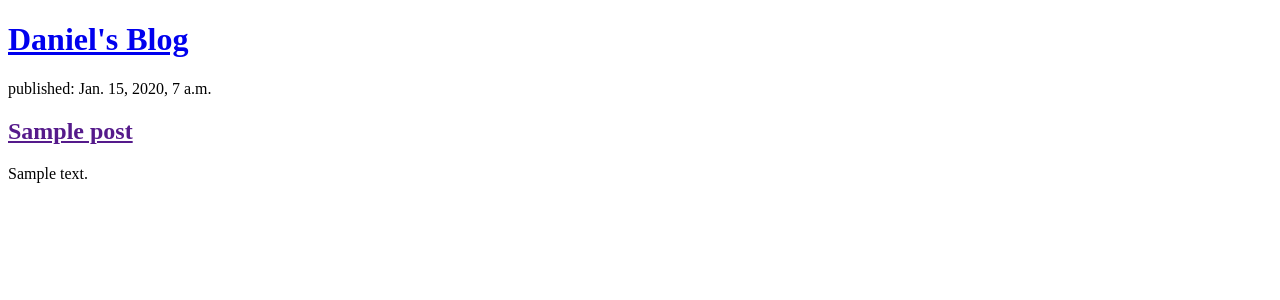
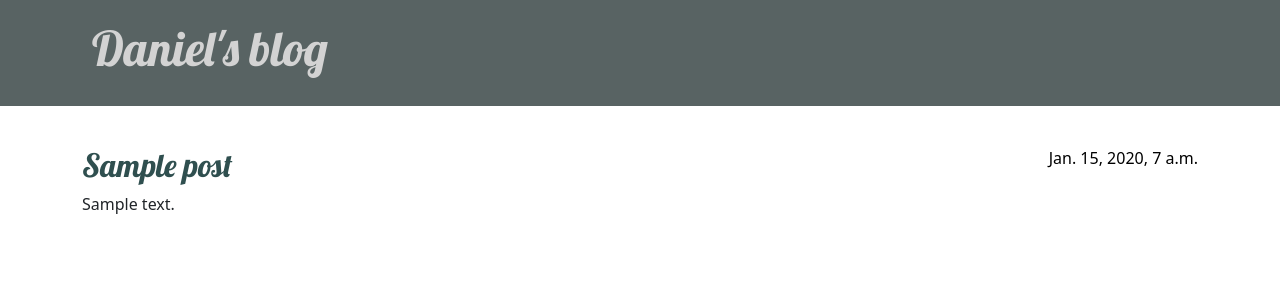
Before and after one commit to assisDaniel/django-blog, a Django app: page / in a window 1280 px wide. Shown: the top 300 px of the page. Run offline with Django 3.2, Linux system fonts and the light colour scheme; tables that the repository leaves empty hold one stand-in row (values such as "Sample post").

Commit message:
making it pretty

```diff
--- /dev/null
+++ b/blog/static/css/blog.css
@@ -0,0 +1,61 @@
+.page-header{
+    background-color: #586363;
+    margin-top: 0;
+    margin-bottom:40px;
+    padding: 20px 20px 20px 40px;
+}
+
+.page-header h1, .page-header h1 a,
+.page-header h1 a:visited, .page-header h1 a:active{
+    color: lightgray;
+    font-size: 36pt;
+    text-decoration: none;
+}
+
+h1, h2, h3, h4{
+    font-family: 'Lobster', cursive;
+}
+
+.date{
+    color: black;
+}
+
+.save{
+    float: right;
+}
+
+.post-form textarea,
+.post-form input{
+    width: 100%;;
+}
+
+.top-menu, top-menu:hover, top-enu:visited{
+    color:darkslategrey;
+    float: right;
+    font-size: 26pt;
+    margin-right: 20px;
+}
+
+.post{
+    margin-bottom: 70px;
+}
+
+.post h2 a, .post h2 a:visited{
+    color: darkslategrey;
+    text-decoration: none;
+}
+
+.post > .date, .post> .actions{
+    float: right;
+}
+
+.btn-secondary, .btn-secondary:visited{
+    color: aliceblue;
+    background: none;
+    border-color: aliceblue;
+}
+
+.btn-secondary:hover{
+    color: red;
+    background-color: aliceblue;
+}
--- /dev/null
+++ b/blog/templates/blog/base.html
@@ -0,0 +1,25 @@
+{% load static %}
+<!DOCTYPE html>
+<html>
+<head>
+    <title>Daniel's blog</title>
+    <link rel="stylesheet" href="https://cdn.jsdelivr.net/npm/bootstrap@5.1.3/dist/css/bootstrap.min.css" integrity="sha384-1BmE4kWBq78iYhFldvKuhfTAU6auU8tT94WrHftjDbrCEXSU1oBoqyl2QvZ6jIW3" crossorigin="anonymous">
+    <link rel="stylesheet" href="https://fonts.googleapis.com/css?family=Lobster&subset=latin,latin-ext">
+    <link rel="stylesheet" href="{% static 'css/blog.css' %}">
+</head>
+<body>
+    <header class="page-header">
+        <div class="container">
+            <h1><a href="/">Daniel's blog</a></h1>
+        </div>
+    </header>
+    <main class="container">
+        <div class="row">
+            <div class="col">
+                {% block content %}
+                {% endblock %}
+            </div>
+        </div>
+    </main>
+</body>
+</html>
--- a/blog/templates/blog/post_list.html
+++ b/blog/templates/blog/post_list.html
@@ -1,20 +1,11 @@
-<!DOCTYPE html>
-<html>
-<head><title>Daniel's blog</title></head>
-<body>
-    <header>
-        <h1><a href="/">Daniel's Blog</a></h1>
-    </header>
+{% extends 'blog/base.html' %}
 
+{% block content %}
     {% for post in posts %}
-        <article>
-            <time>published: {{post.published_date}}</time>
-        <h2><a href="">{{ post.title }}</a></h2>
-        <p>{{ post.text|linebreaksbr }}</p>
+        <article class="post">
+            <time class="date">{{ post.published_date }}</time>
+            <h2><a href="{% url 'post_detail' pk=post.pk %}">{{ post.title }}</a></h2>
+            <p>{{ post.text|linebreaksbr }}</p>
         </article>
     {% endfor %}
-
-
-
-</body>
-</html>
+{% endblock %}
--- a/blog/urls.py
+++ b/blog/urls.py
@@ -3,4 +3,5 @@ from . import views
 
 urlpatterns = [
     path('', views.post_list, name='post_list'),
+    path('post/<int:pk>/', views.post_detail, name='post_detail'),
 ]
--- a/blog/views.py
+++ b/blog/views.py
@@ -1,7 +1,12 @@
 from django.shortcuts import render
 from .models import Post
 from django.utils import timezone
+from django.shortcuts import render, get_object_or_404
 
 def post_list(request):
     posts = Post.objects.filter(published_date__lte=timezone.now()).order_by('-published_date')
     return render(request, 'blog/post_list.html', {'posts': posts})
+
+def post_detail(request, pk):
+    post= get_object_or_404(Post, pk=pk)
+    return render(request, 'blog/post_detail.html', {'post':post})
```
Also changed, not shown: blog/templates/blog/post_detail.html (added, +13 -0 lines).
